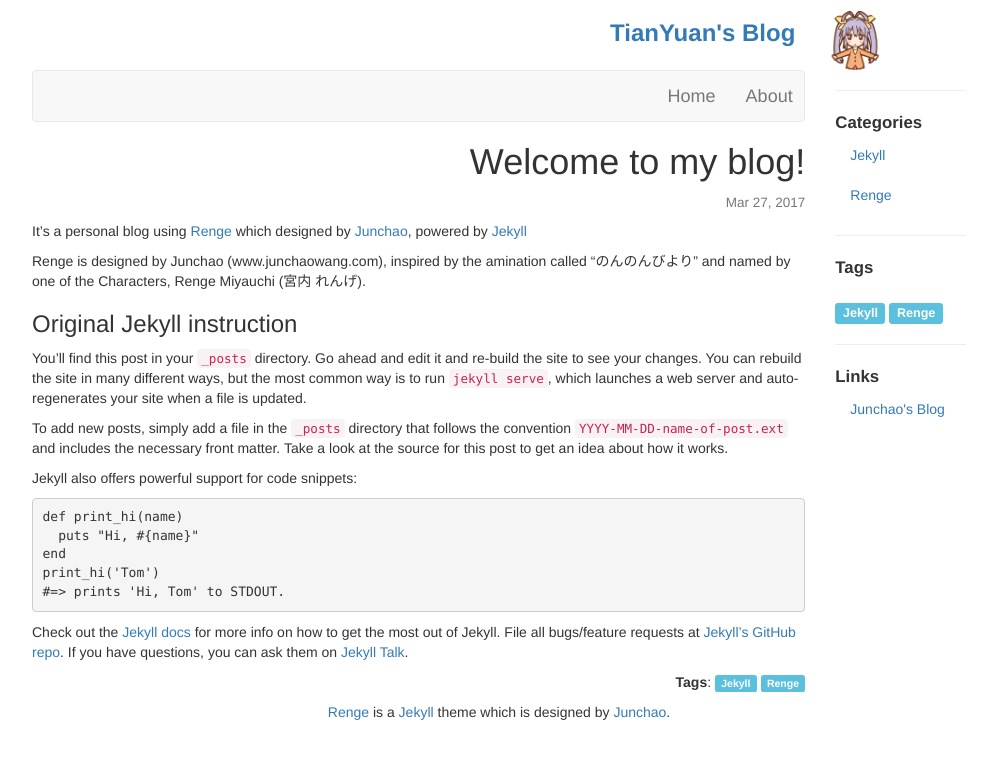
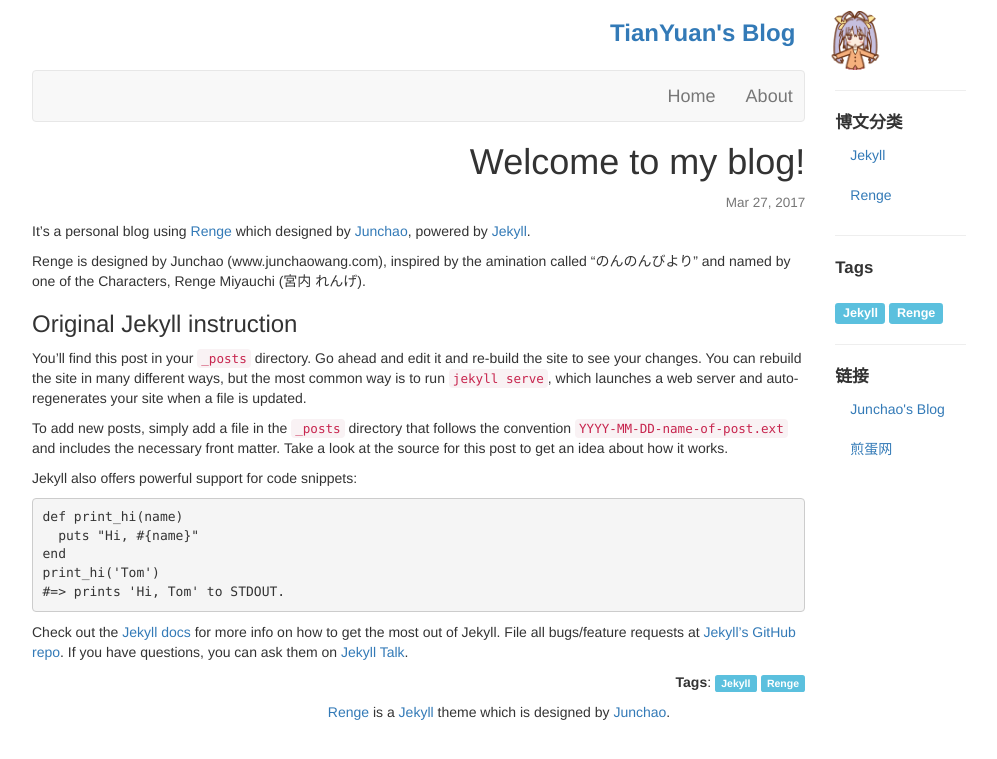
Before and after one commit to zeff2010/zeff2010.github.io, a Jekyll site: the page built from _posts/2017-03-27-welcome-to-my-blog.markdown, in a window 1280 px wide. Shown: the top 759 px of the page, without its empty margins (141-1138 px from the left). Built offline with Jekyll 4.4.1, drawn with Linux system fonts in a browser that asks for light colours.

Commit message:
update information

```diff
--- a/_includes/sider.html
+++ b/_includes/sider.html
@@ -1,7 +1,7 @@
 <div class="col-xs-2 span3">
   <ul class="nav nav-list">
 <hr>
-    <li class="nav-header"><big><b>Categories</b></big></li>
+    <li class="nav-header"><big><b>博文分类</b></big></li>
       {% for category in site.categories %}
         <li><a href="/category/#{{ category[0] }}">{{ category[0] }}</a></li>
       {% endfor %}
@@ -12,8 +12,9 @@
         <big><a class="label label-info" href="/tags/#{{ tag[0] }}">{{ tag[0] }}</a></big>
     {% endfor %}
     <hr>
-      <li class="nav-header"><big><b>Links</b></big></li>
+      <li class="nav-header"><big><b>链接</b></big></li>
 
     <li><a href="https://www.junchaowang.com">Junchao's Blog</a></li>
+	<li><a href="http://jandan.net/">煎蛋网</a></li>
   </ul>
 </div>
--- a/_posts/2017-03-27-welcome-to-my-blog.markdown
+++ b/_posts/2017-03-27-welcome-to-my-blog.markdown
@@ -6,7 +6,7 @@ categories: Jekyll Renge
 tags: Jekyll Renge
 ---
 
-It's a personal blog using <a href="https://github.com/billyfish152/Renge">Renge</a> which designed by <a href="https://www.junchaowang.com">Junchao</a>, powered by<a href="http://jekyllrb.com"> Jekyll</a>
+It's a personal blog using <a href="https://github.com/billyfish152/Renge">Renge</a> which designed by <a href="https://www.junchaowang.com">Junchao</a>, powered by<a href="http://jekyllrb.com"> Jekyll</a>.
 
 Renge is designed by Junchao (www.junchaowang.com), inspired by the amination called "のんのんびより" and named by one of the Characters, Renge Miyauchi (宮内 れんげ).
 
```
